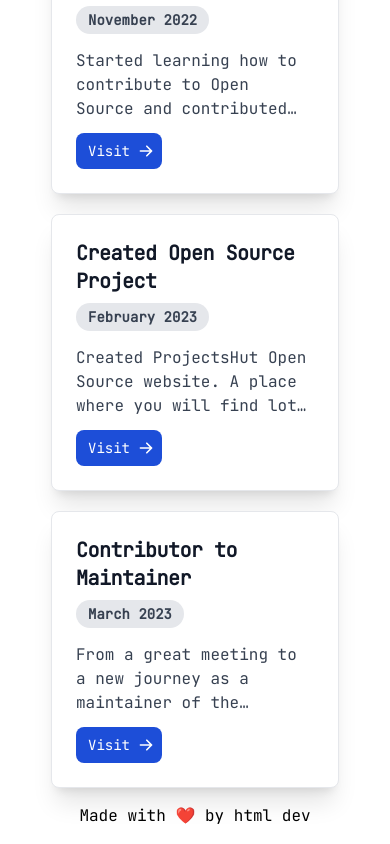
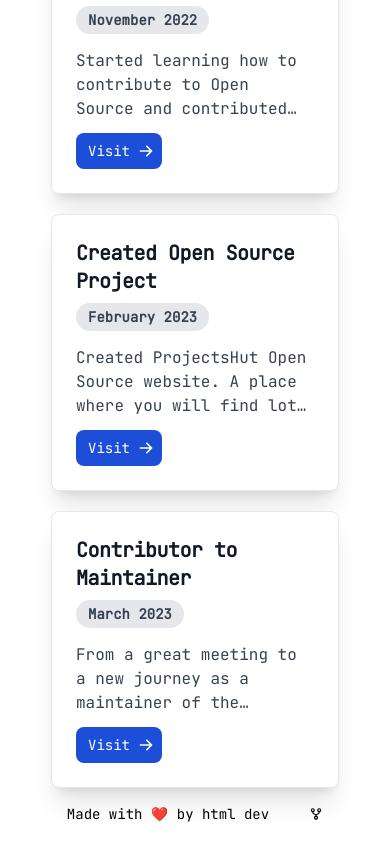
Before and after one commit to priyankarpal/priyankarpal.github.io, a React (Vite) app: page / in a window 390 px wide. Shown: the part 2117-2961 px from the top of the page. Built offline with nearby package versions, Linux system fonts and the light colour scheme.

Commit message:
added contribution link (#12)
* added contribution link

* added mobile view

* Update footer.jsx

---------

Co-authored-by: Priyankar Pal <88102392+priyankarpal@users.noreply.github.com>

```diff
--- a/src/components/footer.jsx
+++ b/src/components/footer.jsx
@@ -1,14 +1,24 @@
 import React from "react";
+import {BiGitRepoForked} from "react-icons/bi";
 
 function Footer() {
   return (
-    <footer className="flex justify-center flex-wrap p-4  text-black">
-      <p className=" lg:w-1/2 mx-auto">
-        Made with ❤️ by {/* Throw some respect on my name, homie! 😅 😂  */}
-        <a href="https://twitter.com/priyankarpal" target="_blank">
-          html dev
-        </a>
-      </p>
+    <footer className="flex p-4  text-black">
+      <div className=" lg:w-1/2 mx-auto flex justify-between text-sm">
+        <span className="mr-8">
+          Made with ❤️ by {/* Throw some respect on my name, homie! 😅 😂  */}
+          <a href="https://twitter.com/priyankarpal" target="_blank">
+            html dev
+          </a>
+        </span>
+          <a
+            className="flex flex-row items-center space-x-2"
+            href="https://github.com/priyankarpal/Portfolio"
+            target="_blank"
+          >
+            <p className="hidden lg:visible"> Contribute here</p> <BiGitRepoForked  />
+          </a>
+      </div>
     </footer>
   );
 }
```
